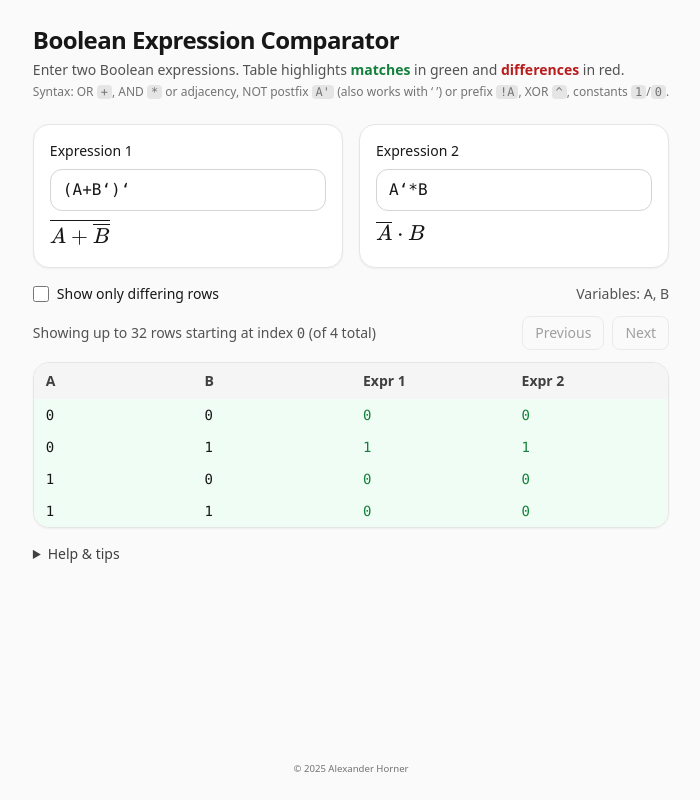
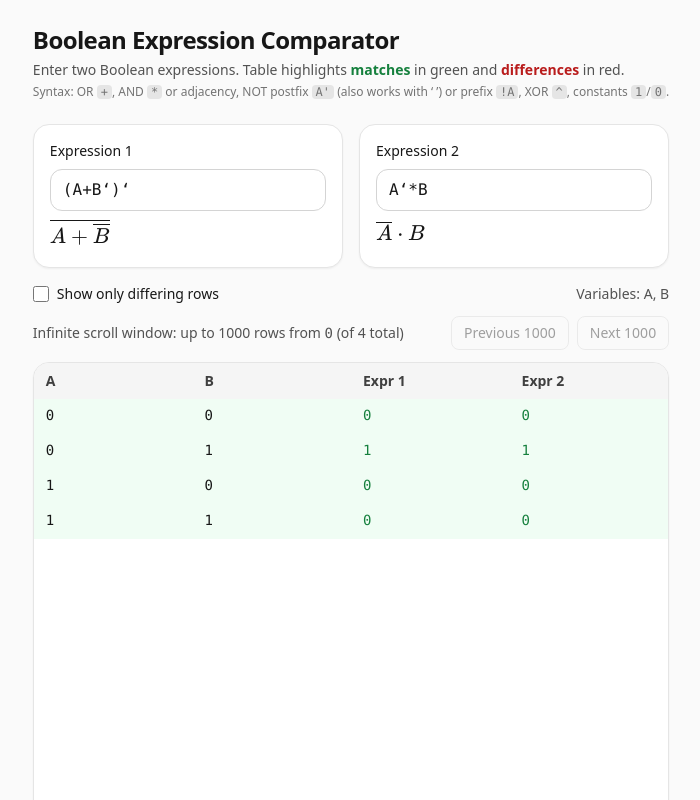
Before and after one commit to alexanderhorner/boolean-expression-comparator, a React (Vite) app: page / in a window 1280 px wide. Shown: the top 800 px of the page, without its empty margins (289-989 px from the left). Built offline with nearby package versions, Linux system fonts and the light colour scheme.

Commit message:
Restore infinite scroll window and lazy diff row discovery

```diff
--- a/src/App.tsx
+++ b/src/App.tsx
@@ -1,5 +1,6 @@
-import React, { useState, useMemo, useEffect } from 'react';
+import React, { useState, useMemo, useEffect, useRef } from 'react';
 import katex from 'katex';
+import { useVirtualizer } from '@tanstack/react-virtual';
 
 type Op = 'AND' | 'OR' | 'XOR' | 'NOT';
 
@@ -268,10 +269,12 @@ export default function App() {
   const [expr2, setExpr2] = useState<string>("A‘*B");
   const [onlyDiff, setOnlyDiff] = useState(false);
 
-  const [windowStart, setWindowStart] = useState<bigint>(0n);
-  const pageSize = 32;
+  const maxScrollableRows = 1000;
+  const rowHeight = 35;
+  const scrollParentRef = useRef<HTMLDivElement | null>(null);
+  const [rowBaseStart, setRowBaseStart] = useState<bigint>(0n);
 
-  const { vars, err, latex1, latex2, totalRows, getDisplayRows, onlyDiffWarning } = useMemo(() => {
+  const { vars, err, latex1, latex2, totalRows, evalRow } = useMemo(() => {
     try {
       const c1 = compile(expr1);
       const c2 = compile(expr2);
@@ -294,36 +297,7 @@ export default function App() {
         return result;
       };
 
-      const getDisplayRows = (start: bigint, count: number) => {
-        const rows: Array<{ row: bigint; v1: boolean; v2: boolean; same: boolean }> = [];
-        if (!onlyDiff) {
-          for (let i = 0; i < count; i++) {
-            const row = start + BigInt(i);
-            if (row >= totalRows) break;
-            rows.push(evalRow(row));
-          }
-          return rows;
-        }
-
-        const scanLimit = 10000;
-        let cursor = start;
-        let scanned = 0;
-        while (rows.length < count && cursor < totalRows && scanned < scanLimit) {
-          const result = evalRow(cursor);
-          if (!result.same) rows.push(result);
-          cursor += 1n;
-          scanned++;
-        }
-
-        return rows;
-      };
-
-      const onlyDiffWarning =
-        onlyDiff && allVars.length > 20
-          ? 'Only-differences mode now scans incrementally from the current starting row for speed on very large variable sets.'
-          : null;
-
-      return { vars: allVars, err: null as string | null, latex1, latex2, totalRows, getDisplayRows, onlyDiffWarning };
+      return { vars: allVars, err: null as string | null, latex1, latex2, totalRows, evalRow };
     } catch (e: any) {
       return {
         vars: [] as string[],
@@ -331,33 +305,83 @@ export default function App() {
         latex1: '',
         latex2: '',
         totalRows: 0n,
-        getDisplayRows: (_start: bigint, _count: number) => [] as Array<{ row: bigint; v1: boolean; v2: boolean; same: boolean }>,
-        onlyDiffWarning: null as string | null,
+        evalRow: (_row: bigint) => ({ row: 0n, v1: false, v2: false, same: true }),
       };
     }
-  }, [expr1, expr2, onlyDiff]);
-  const visibleRows = useMemo(() => getDisplayRows(windowStart, pageSize), [getDisplayRows, windowStart]);
+  }, [expr1, expr2]);
+
+  const diffStateRef = useRef<{ baseStart: bigint; rows: Array<{ row: bigint; v1: boolean; v2: boolean; same: boolean }>; cursor: bigint; exhausted: boolean }>({
+    baseStart: 0n,
+    rows: [],
+    cursor: 0n,
+    exhausted: false,
+  });
 
   useEffect(() => {
-    setWindowStart(0n);
+    setRowBaseStart(0n);
   }, [expr1, expr2, onlyDiff]);
 
   useEffect(() => {
-    const maxAllowedStart = totalRows > BigInt(pageSize) ? totalRows - BigInt(pageSize) : 0n;
-    if (windowStart > maxAllowedStart) {
-      setWindowStart(maxAllowedStart);
+    const maxAllowedStart = totalRows > BigInt(maxScrollableRows) ? totalRows - BigInt(maxScrollableRows) : 0n;
+    if (rowBaseStart > maxAllowedStart) {
+      setRowBaseStart(maxAllowedStart);
     }
-  }, [windowStart, totalRows]);
+  }, [rowBaseStart, totalRows]);
 
-  const maxStart = totalRows > BigInt(pageSize) ? totalRows - BigInt(pageSize) : 0n;
-  const startLabel = windowStart.toString();
+  useEffect(() => {
+    diffStateRef.current = {
+      baseStart: rowBaseStart,
+      rows: [],
+      cursor: rowBaseStart,
+      exhausted: false,
+    };
+  }, [rowBaseStart, onlyDiff, expr1, expr2]);
 
-  const shiftWindow = (delta: number) => {
-    const next = windowStart + BigInt(delta);
-    if (next < 0n) setWindowStart(0n);
-    else if (next > maxStart) setWindowStart(maxStart);
-    else setWindowStart(next);
+  const ensureDifferingRow = (index: number) => {
+    const state = diffStateRef.current;
+    if (!onlyDiff) return null;
+    if (state.baseStart !== rowBaseStart) {
+      state.baseStart = rowBaseStart;
+      state.rows = [];
+      state.cursor = rowBaseStart;
+      state.exhausted = false;
+    }
+
+    while (state.rows.length <= index && !state.exhausted && state.rows.length < maxScrollableRows) {
+      if (state.cursor >= totalRows) {
+        state.exhausted = true;
+        break;
+      }
+      const result = evalRow(state.cursor);
+      state.cursor += 1n;
+      if (!result.same) {
+        state.rows.push(result);
+      }
+    }
+
+    return state.rows[index] ?? null;
   };
+
+  const maxStart = totalRows > BigInt(maxScrollableRows) ? totalRows - BigInt(maxScrollableRows) : 0n;
+  const displayCount = onlyDiff
+    ? (diffStateRef.current.exhausted ? diffStateRef.current.rows.length : maxScrollableRows)
+    : Number(totalRows - rowBaseStart > BigInt(maxScrollableRows) ? BigInt(maxScrollableRows) : totalRows - rowBaseStart);
+
+  const rowVirtualizer = useVirtualizer({
+    count: displayCount,
+    getScrollElement: () => scrollParentRef.current,
+    estimateSize: () => rowHeight,
+    overscan: 8,
+  });
+
+  const shiftRange = (delta: number) => {
+    const next = rowBaseStart + BigInt(delta);
+    if (next < 0n) setRowBaseStart(0n);
+    else if (next > maxStart) setRowBaseStart(maxStart);
+    else setRowBaseStart(next);
+    if (scrollParentRef.current) scrollParentRef.current.scrollTop = 0;
+  };
+
   const gridTemplate = useMemo(
     () => `repeat(${vars.length + 2}, minmax(0,1fr))`,
     [vars.length]
@@ -426,31 +450,31 @@ export default function App() {
 
         <section className="flex items-center justify-between mb-3 gap-3">
           <div className="text-sm text-neutral-600">
-            Showing up to {pageSize} rows starting at index <span className="font-mono">{startLabel}</span> (of {totalRows.toString()} total)
+            Infinite scroll window: up to {maxScrollableRows} rows from <span className="font-mono">{rowBaseStart.toString()}</span> (of {totalRows.toString()} total)
           </div>
           <div className="flex items-center gap-2">
             <button
               type="button"
               className="px-3 py-1.5 rounded-lg border border-neutral-300 text-sm disabled:opacity-40"
-              onClick={() => shiftWindow(-pageSize)}
-              disabled={windowStart === 0n}
+              onClick={() => shiftRange(-maxScrollableRows)}
+              disabled={rowBaseStart === 0n}
             >
-              Previous
+              Previous 1000
             </button>
             <button
               type="button"
               className="px-3 py-1.5 rounded-lg border border-neutral-300 text-sm disabled:opacity-40"
-              onClick={() => shiftWindow(pageSize)}
-              disabled={windowStart >= maxStart}
+              onClick={() => shiftRange(maxScrollableRows)}
+              disabled={rowBaseStart >= maxStart}
             >
-              Next
+              Next 1000
             </button>
           </div>
         </section>
 
-        {onlyDiffWarning && (
+        {onlyDiff && (
           <div className="mb-3 text-sm text-amber-700 bg-amber-50 border border-amber-200 rounded-lg px-3 py-2">
-            {onlyDiffWarning}
+            Difference rows are discovered lazily while you scroll, so the app avoids scanning the full truth table up front.
           </div>
         )}
 
@@ -468,17 +492,38 @@ export default function App() {
             </div>
             {err ? (
               <div className="px-3 py-4 text-neutral-500">Fix the error to see the table.</div>
-            ) : visibleRows.length === 0 ? (
+            ) : displayCount === 0 ? (
               <div className="px-3 py-4 text-neutral-500">No rows to display.</div>
             ) : (
-              <div>
-                {visibleRows.map((row, i) => {
+              <div ref={scrollParentRef} className="h-[65vh] overflow-auto relative">
+                <div
+                  style={{
+                    height: `${rowVirtualizer.getTotalSize()}px`,
+                    width: '100%',
+                    position: 'relative',
+                  }}
+                >
+                  {rowVirtualizer.getVirtualItems().map((item) => {
+                    const row = onlyDiff
+                      ? ensureDifferingRow(item.index)
+                      : evalRow(rowBaseStart + BigInt(item.index));
+
+                    if (!row) return null;
+
                     const rowClass = row.same ? 'bg-green-50' : 'bg-red-50';
                     return (
                       <div
-                      key={`${row.row}-${i}`}
+                        key={item.key}
                         className={`grid ${rowClass}`}
-                      style={{ gridTemplateColumns: gridTemplate }}
+                        style={{
+                          gridTemplateColumns: gridTemplate,
+                          position: 'absolute',
+                          top: 0,
+                          left: 0,
+                          width: '100%',
+                          height: `${item.size}px`,
+                          transform: `translateY(${item.start}px)`,
+                        }}
                       >
                         {vars.map((v, idx) => (
                           <div key={v} className="px-3 py-1.5 font-mono">{asBit(getAssignmentBit(row.row, idx, vars.length))}</div>
@@ -488,6 +533,7 @@ export default function App() {
                       </div>
                     );
                   })}
+                </div>
               </div>
             )}
           </div>
```
Lines whose indentation alone changed are shown as unchanged.
